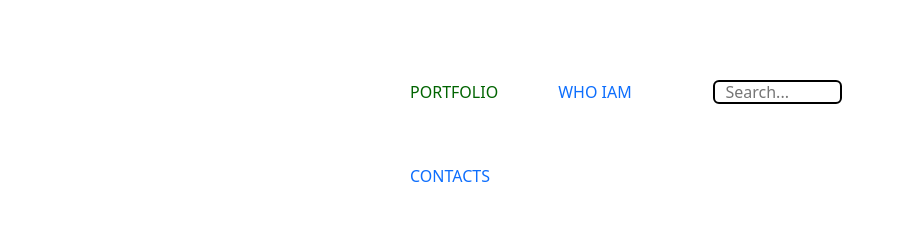
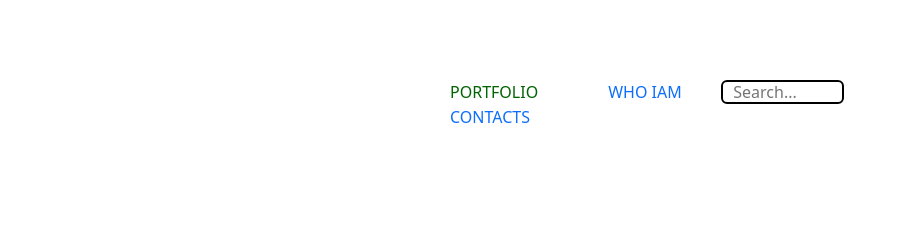
Before and after one commit to walterchelimo/portfolio, a plain HTML site: page index.html in a window 1280 px wide. Shown: the top 227 px of the page, 383-1280 px from the left. Drawn offline with Linux system fonts and the light colour scheme.

Commit message:
code
2nd commit

```diff
--- a/css/style.css
+++ b/css/style.css
@@ -13,12 +13,12 @@
     color:darkgreen;
 }
 .nav{
-    padding-top:50px;
+    padding-top:80px;
     margin-left:30%;
 }
 .nav a{
     text-decoration-line: none;
-    margin:30px;
+    margin-left:70px;
     text-decoration: none;
 
 }
```
